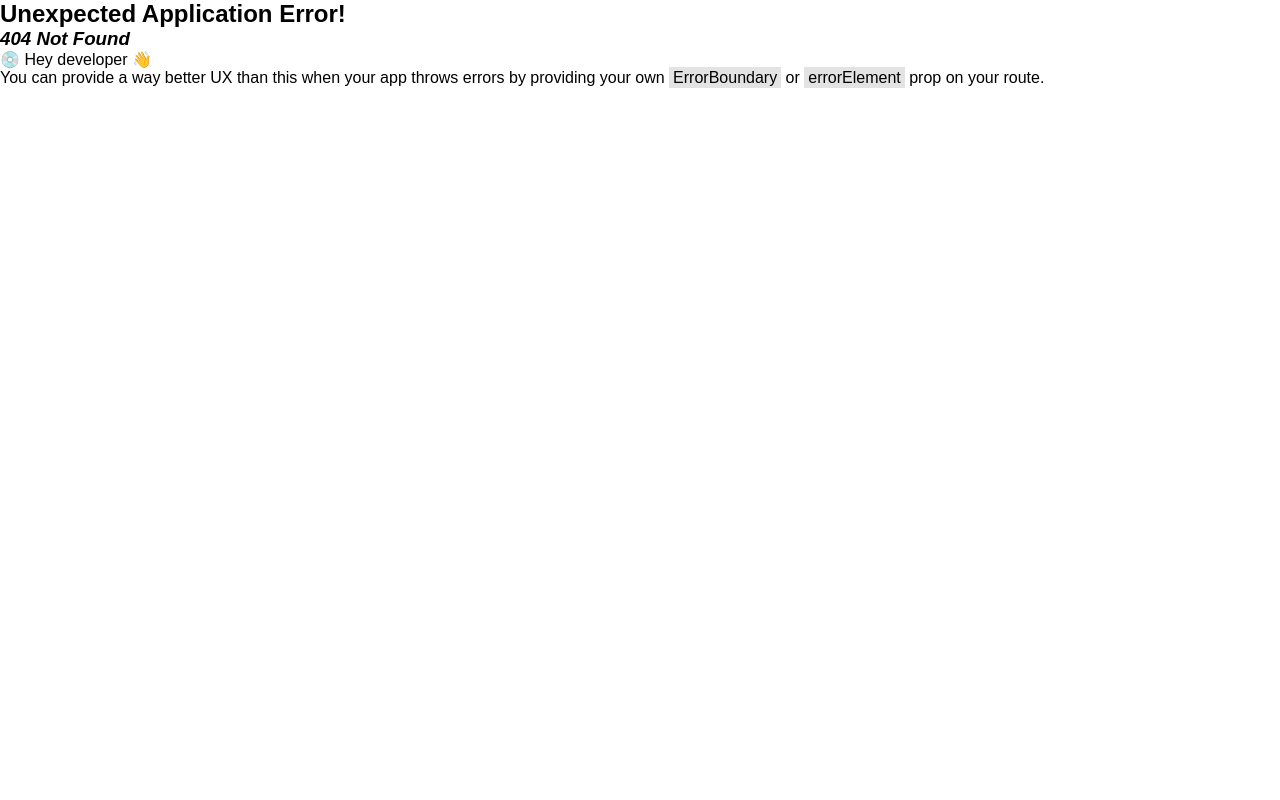
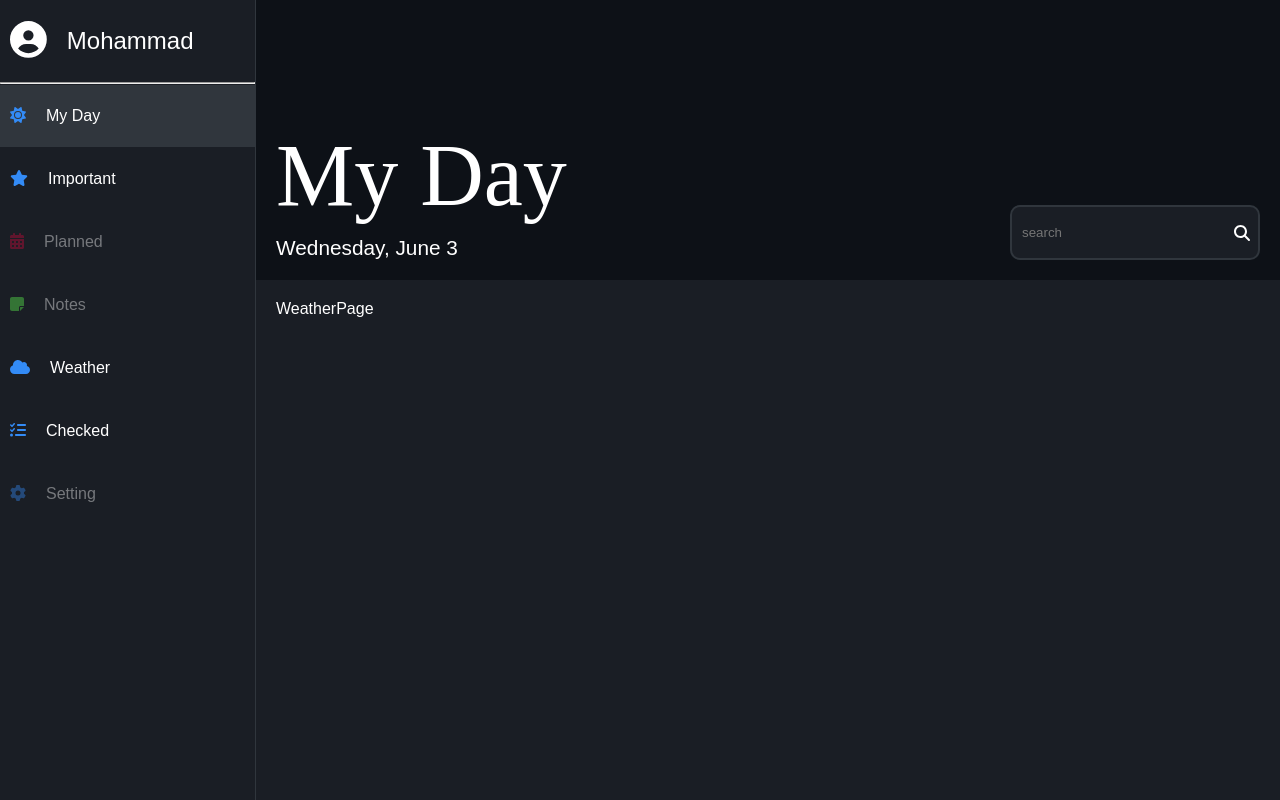
Before and after one commit to MohammadNourizadeh/taskManager3, a React (Vite) app in the folder front-end/: page /admin/weather in a window 1280 px wide. Before the commit this address had no page. Built offline with nearby package versions, Linux system fonts and the light colour scheme.

Commit message:
working on weather page

```diff
--- a/front-end/src/layout/admin/components/sidebar/components/sidebarItems/sidebarItemsInfo.tsx
+++ b/front-end/src/layout/admin/components/sidebar/components/sidebarItems/sidebarItemsInfo.tsx
@@ -1,4 +1,4 @@
-import { faCalendarAlt, faCog, faNoteSticky, faStar, faSun, faTasks, type IconDefinition } from "@fortawesome/free-solid-svg-icons";
+import { faCalendarAlt, faCloud, faCog, faNoteSticky, faStar, faSun, faTasks, type IconDefinition } from "@fortawesome/free-solid-svg-icons";
 
 type sidebarItemsInfoType = {
     icon: IconDefinition,
@@ -34,6 +34,11 @@ export const sidebarItemsInfo: sidebarItemsInfoType[] = [
         disable: true
     },
     {
+        icon: faCloud,
+        name: 'weather',
+        linkAddress: '/admin/weather'
+    },
+    {
         icon: faTasks,
         name: 'checked',
         linkAddress: '/admin/checked_tasks',
--- /dev/null
+++ b/front-end/src/pages/weatherPage/WeatherPage.tsx
@@ -0,0 +1,6 @@
+
+export default function WeatherPage() {
+    return (
+        <div>WeatherPage</div>
+    )
+}
```
Also changed, not shown: front-end/src/routes.tsx (+6 -1 lines).
